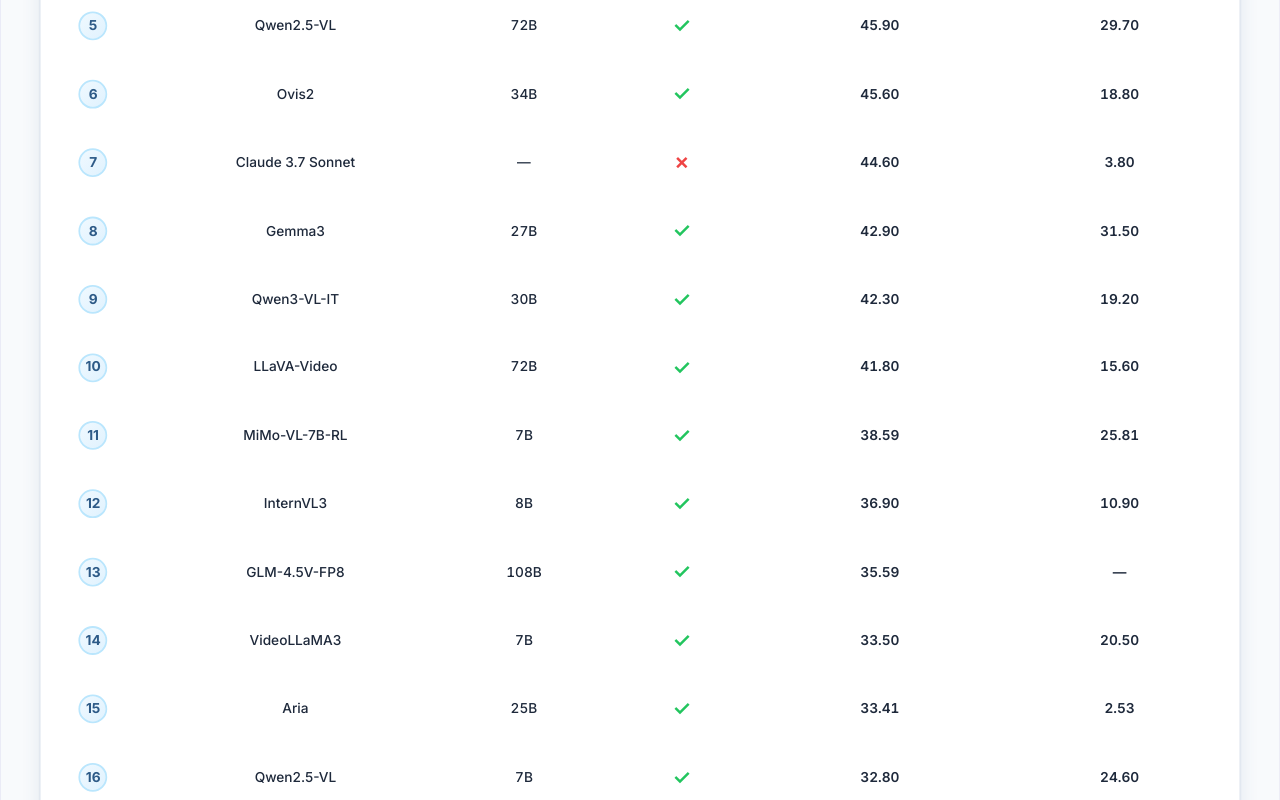
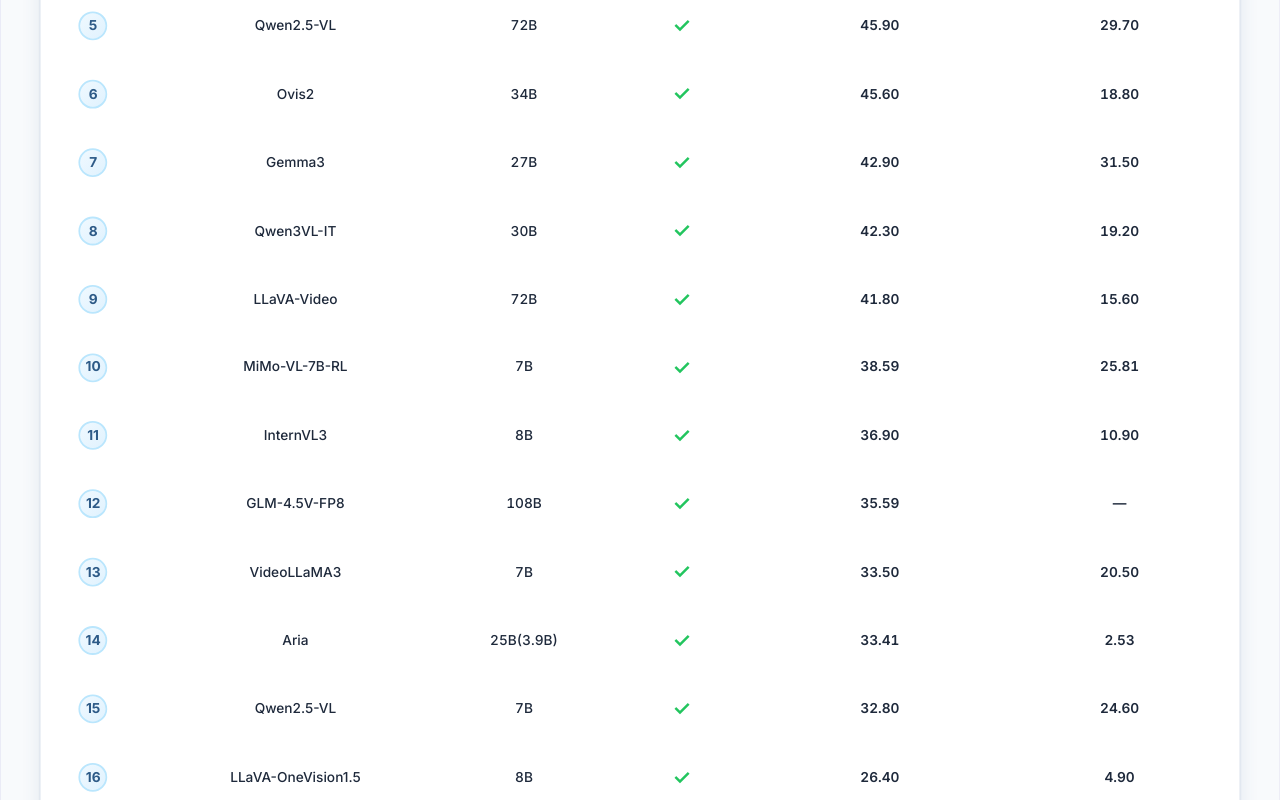
Before and after one commit to manzar96/mf2.io, a React (Create React App) app: page / in a window 1280 px wide. Shown: the part 4440-5240 px from the top of the page. Built offline with nearby package versions, Linux system fonts and the light colour scheme; the HTML template or start-up script is replaced by a standard one.

Commit message:
updated leaderboard

```diff
--- a/src/components/LeaderboardSection.js
+++ b/src/components/LeaderboardSection.js
@@ -3,28 +3,27 @@
 
 const LeaderboardSection = () => {
   const leaderboardData = [
-    { rank: '👤', model: 'Human Baseline', parameters: '—', openSource: null, videoTranscript: 90.5, videoOnly: null, isHuman: true },
+    { rank: '👤', model: 'Human Baseline', parameters: '—', openSource: null, videoTranscript: 84.1, videoOnly: null, isHuman: true },
     { rank: 1, model: 'Gemini 2.5 Pro', parameters: '—', openSource: false, videoTranscript: 60.6, videoOnly: 37.2 },
     { rank: 2, model: 'InternVL3', parameters: '78B', openSource: true, videoTranscript: 51.3, videoOnly: 22.1 },
     { rank: 3, model: 'GPT-4o', parameters: '—', openSource: false, videoTranscript: 46.8, videoOnly: 18.8 },
     { rank: 4, model: 'InternVL3.5', parameters: '38B', openSource: true, videoTranscript: 46.2, videoOnly: 26.6 },
     { rank: 5, model: 'Qwen2.5-VL', parameters: '72B', openSource: true, videoTranscript: 45.9, videoOnly: 29.7 },
     { rank: 6, model: 'Ovis2', parameters: '34B', openSource: true, videoTranscript: 45.6, videoOnly: 18.8 },
-    { rank: 7, model: 'Claude 3.7 Sonnet', parameters: '—', openSource: false, videoTranscript: 44.6, videoOnly: 3.8 },
-    { rank: 8, model: 'Gemma3', parameters: '27B', openSource: true, videoTranscript: 42.9, videoOnly: 31.5 },
-    { rank: 9, model: 'Qwen3-VL-IT', parameters: '30B', openSource: true, videoTranscript: 42.3, videoOnly: 19.2 },
-    { rank: 10, model: 'LLaVA-Video', parameters: '72B', openSource: true, videoTranscript: 41.8, videoOnly: 15.6 },
-    { rank: 11, model: 'MiMo-VL-7B-RL', parameters: '7B', openSource: true, videoTranscript: 38.59, videoOnly: 25.81 },
-    { rank: 12, model: 'InternVL3', parameters: '8B', openSource: true, videoTranscript: 36.9, videoOnly: 10.9 },
-    { rank: 13, model: 'GLM-4.5V-FP8', parameters: '108B', openSource: true, videoTranscript: 35.59, videoOnly: null },
-    { rank: 14, model: 'VideoLLaMA3', parameters: '7B', openSource: true, videoTranscript: 33.5, videoOnly: 20.5 },
-    { rank: 15, model: 'Aria', parameters: '25B', openSource: true, videoTranscript: 33.41, videoOnly: 2.53 },
-    { rank: 16, model: 'Qwen2.5-VL', parameters: '7B', openSource: true, videoTranscript: 32.8, videoOnly: 24.6 },
-    { rank: 17, model: 'LLaVA-OneVision1.5', parameters: '8B', openSource: true, videoTranscript: 26.4, videoOnly: 4.9 },
-    { rank: 18, model: 'LLaVA-Video', parameters: '7B', openSource: true, videoTranscript: 19.0, videoOnly: 6.6 },
-    { rank: 19, model: 'LongVILA-R1', parameters: '7B', openSource: true, videoTranscript: 16.9, videoOnly: 11.5 },
-    { rank: 20, model: 'mPLUG-Owl3', parameters: '7B', openSource: true, videoTranscript: null, videoOnly: null, hasAsterisk: true },
-    { rank: 21, model: 'Kangaroo', parameters: '8B', openSource: true, videoTranscript: null, videoOnly: null, hasAsterisk: true },
+    { rank: 7, model: 'Gemma3', parameters: '27B', openSource: true, videoTranscript: 42.9, videoOnly: 31.5 },
+    { rank: 8, model: 'Qwen3VL-IT', parameters: '30B', openSource: true, videoTranscript: 42.3, videoOnly: 19.2 },
+    { rank: 9, model: 'LLaVA-Video', parameters: '72B', openSource: true, videoTranscript: 41.8, videoOnly: 15.6 },
+    { rank: 10, model: 'MiMo-VL-7B-RL', parameters: '7B', openSource: true, videoTranscript: 38.59, videoOnly: 25.81 },
+    { rank: 11, model: 'InternVL3', parameters: '8B', openSource: true, videoTranscript: 36.9, videoOnly: 10.9 },
+    { rank: 12, model: 'GLM-4.5V-FP8', parameters: '108B', openSource: true, videoTranscript: 35.59, videoOnly: null },
+    { rank: 13, model: 'VideoLLaMA3', parameters: '7B', openSource: true, videoTranscript: 33.5, videoOnly: 20.5 },
+    { rank: 14, model: 'Aria', parameters: '25B(3.9B)', openSource: true, videoTranscript: 33.41, videoOnly: 2.53 },
+    { rank: 15, model: 'Qwen2.5-VL', parameters: '7B', openSource: true, videoTranscript: 32.8, videoOnly: 24.6 },
+    { rank: 16, model: 'LLaVA-OneVision1.5', parameters: '8B', openSource: true, videoTranscript: 26.4, videoOnly: 4.9 },
+    { rank: 17, model: 'LLaVA-Video', parameters: '7B', openSource: true, videoTranscript: 19.0, videoOnly: 6.6 },
+    { rank: 18, model: 'LongVILA-R1', parameters: '7B', openSource: true, videoTranscript: 16.9, videoOnly: 11.5 },
+    { rank: 19, model: 'mPLUG-Owl3', parameters: '7B', openSource: true, videoTranscript: null, videoOnly: null, hasAsterisk: true },
+    { rank: 20, model: 'Kangaroo', parameters: '8B', openSource: true, videoTranscript: null, videoOnly: null, hasAsterisk: true },
   ];
 
   return (
```
